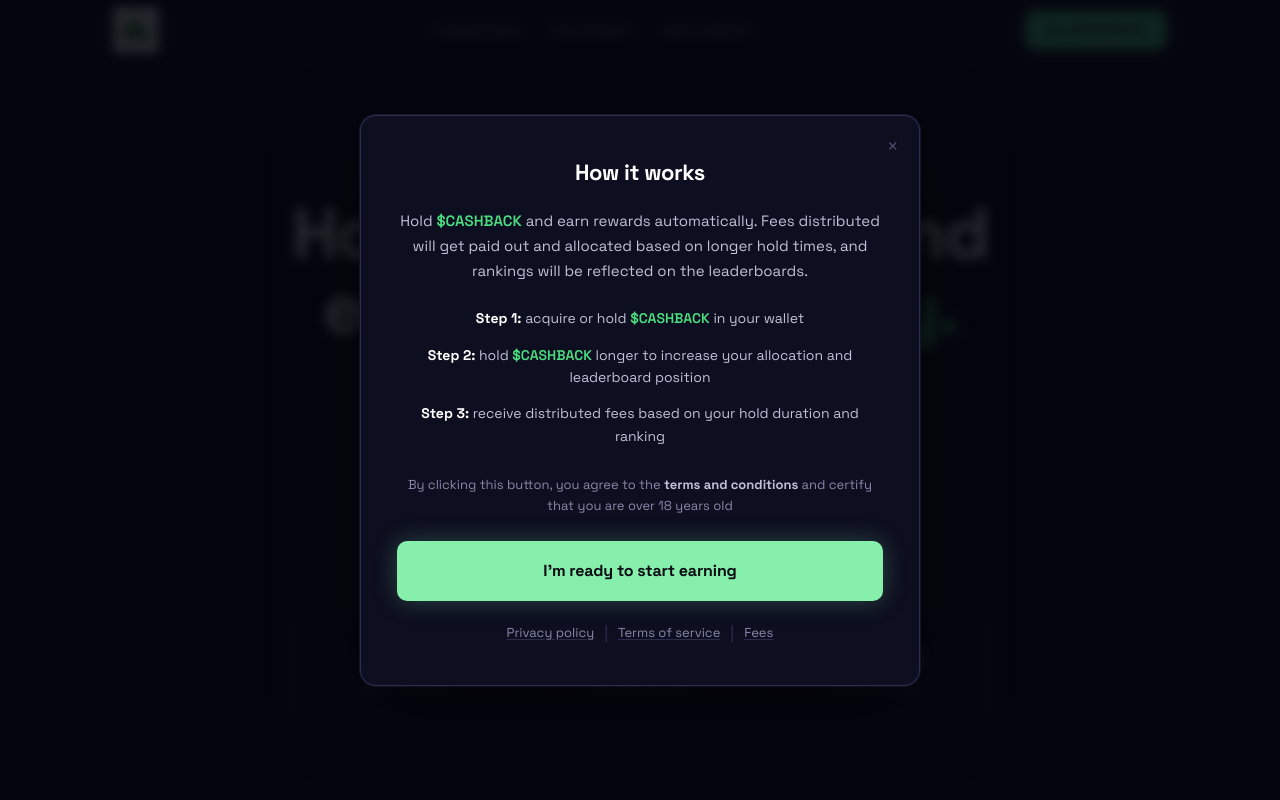
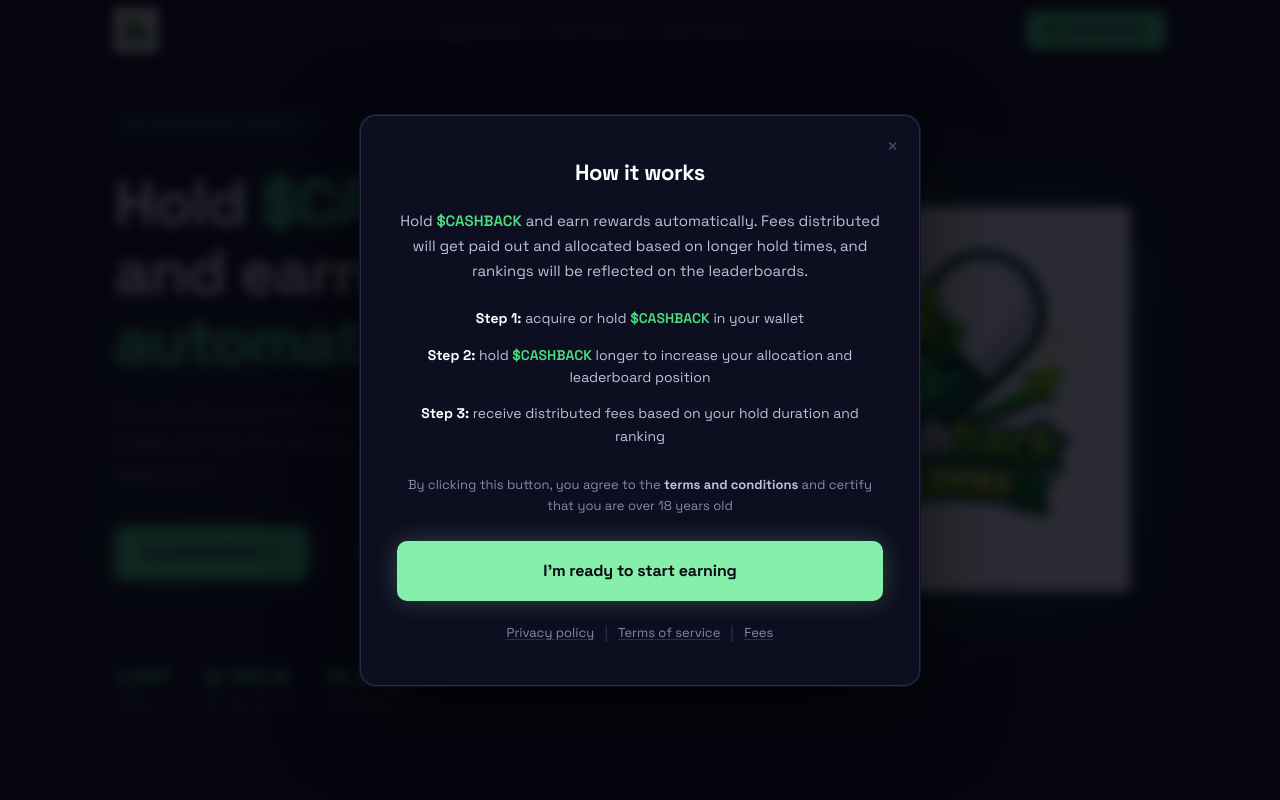
Before and after one commit to gwoppa365/cashback-holders, a Next.js app: page / in a window 1280 px wide. Shown: the top 800 px of the page. Built offline with nearby package versions, Linux system fonts and the light colour scheme.

Commit message:
Hero: big floating logo, two-column layout, stat badges, glow rings

```diff
--- a/app/globals.css
+++ b/app/globals.css
@@ -77,11 +77,13 @@ body {
 @keyframes float-3 { 0%,100%{transform:translateY(0) rotate(0deg)} 50%{transform:translateY(-22px) rotate(3deg)} }
 @keyframes float-4 { 0%,100%{transform:translateY(0) rotate(0deg)} 50%{transform:translateY(-11px) rotate(-7deg)} }
 @keyframes float-5 { 0%,100%{transform:translateY(0) rotate(0deg)} 50%{transform:translateY(-16px) rotate(5deg)} }
+@keyframes float-logo { 0%,100%{transform:translateY(0) rotate(-1deg)} 50%{transform:translateY(-20px) rotate(1deg)} }
 .float-1 { animation: float-1 6s ease-in-out infinite; }
 .float-2 { animation: float-2 7s ease-in-out infinite 0.5s; }
 .float-3 { animation: float-3 5.5s ease-in-out infinite 1s; }
 .float-4 { animation: float-4 8s ease-in-out infinite 1.5s; }
 .float-5 { animation: float-5 6.5s ease-in-out infinite 2s; }
+.float-logo { animation: float-logo 5s ease-in-out infinite; }
 
 /* Ping for live dot */
 @keyframes ping { 75%,100%{transform:scale(2);opacity:0} }
--- a/components/Hero.tsx
+++ b/components/Hero.tsx
@@ -4,53 +4,73 @@ export default function Hero() {
   return (
     <section style={{
       background: "var(--bg)",
-      paddingTop: 130,
-      paddingBottom: 100,
+      paddingTop: 100,
+      paddingBottom: 80,
       position: "relative",
       overflow: "hidden",
       minHeight: "100vh",
       display: "flex",
       alignItems: "center",
     }}>
-      {/* Background grid */}
+      {/* Background dot grid */}
       <div className="pattern-dots" style={{ position: "absolute", inset: 0, pointerEvents: "none" }} />
 
-      {/* Green glow orb */}
+      {/* Large green glow behind logo */}
       <div style={{
         position: "absolute",
-        top: "20%",
-        left: "50%",
-        transform: "translateX(-50%)",
-        width: 600,
-        height: 600,
-        background: "radial-gradient(circle, rgba(74,222,128,0.07) 0%, transparent 70%)",
+        top: "50%",
+        right: "5%",
+        transform: "translateY(-50%)",
+        width: 700,
+        height: 700,
+        background: "radial-gradient(circle, rgba(74,222,128,0.1) 0%, transparent 65%)",
         pointerEvents: "none",
       }} />
 
-      {/* Main content */}
-      <div style={{ maxWidth: 1100, margin: "0 auto", padding: "0 24px", position: "relative", zIndex: 10, textAlign: "center", width: "100%" }}>
+      {/* Subtle left glow */}
+      <div style={{
+        position: "absolute",
+        top: "30%",
+        left: "-10%",
+        width: 500,
+        height: 500,
+        background: "radial-gradient(circle, rgba(74,222,128,0.05) 0%, transparent 70%)",
+        pointerEvents: "none",
+      }} />
 
-        {/* Eyebrow pill */}
+      <div style={{
+        maxWidth: 1100,
+        margin: "0 auto",
+        padding: "0 24px",
+        position: "relative",
+        zIndex: 10,
+        width: "100%",
+        display: "flex",
+        alignItems: "center",
+        justifyContent: "space-between",
+        gap: 40,
+        flexWrap: "wrap",
+      }}>
+
+        {/* LEFT — Text content */}
+        <div style={{ flex: "1 1 460px", maxWidth: 560 }}>
+
+          {/* Live pill */}
           <div style={{
             display: "inline-flex",
             alignItems: "center",
             gap: 8,
             background: "rgba(74,222,128,0.08)",
-          border: "1px solid rgba(74,222,128,0.2)",
+            border: "1px solid rgba(74,222,128,0.25)",
             borderRadius: 100,
             padding: "6px 16px",
-          marginBottom: 32,
+            marginBottom: 28,
           }}>
             <span style={{ position: "relative", display: "inline-flex", width: 7, height: 7 }}>
-            <span className="animate-ping" style={{ position: "absolute", inset: 0, borderRadius: "50%", background: "#4ade80", opacity: 0.6 }} />
+              <span className="animate-ping" style={{ position: "absolute", inset: 0, borderRadius: "50%", background: "#4ade80", opacity: 0.7 }} />
               <span style={{ position: "relative", width: 7, height: 7, borderRadius: "50%", background: "#4ade80", display: "inline-block" }} />
             </span>
-          <span style={{
-            fontFamily: "var(--font-body)",
-            fontSize: 13,
-            fontWeight: 500,
-            color: "#4ade80",
-          }}>
+            <span style={{ fontFamily: "var(--font-body)", fontSize: 13, fontWeight: 500, color: "#4ade80" }}>
               Live on Solana · Pump.fun
             </span>
           </div>
@@ -59,41 +79,38 @@ export default function Hero() {
           <h1 style={{
             fontFamily: "var(--font-display)",
             fontWeight: 700,
-          fontSize: "clamp(38px, 6vw, 72px)",
-          lineHeight: 1.05,
+            fontSize: "clamp(36px, 5vw, 64px)",
+            lineHeight: 1.08,
             letterSpacing: "-0.03em",
             color: "#fff",
-          margin: "0 0 24px",
-          maxWidth: 800,
-          marginLeft: "auto",
-          marginRight: "auto",
+            margin: "0 0 22px",
           }}>
             Hold{" "}
-          <span style={{
-            color: "#4ade80",
-            textShadow: "0 0 40px rgba(74,222,128,0.4)",
-          }}>
+            <span style={{ color: "#4ade80", textShadow: "0 0 40px rgba(74,222,128,0.5)" }}>
               $CASHBACK
             </span>
-          {" "}and earn{" "}
-          <span style={{ color: "#4ade80", textShadow: "0 0 40px rgba(74,222,128,0.4)" }}>automatically.</span>
+            <br />
+            and earn{" "}
+            <span style={{ color: "#4ade80", textShadow: "0 0 40px rgba(74,222,128,0.5)" }}>
+              automatically.
+            </span>
           </h1>
 
           {/* Subtitle */}
           <p style={{
             fontFamily: "var(--font-body)",
-          fontSize: 18,
+            fontSize: 17,
             fontWeight: 400,
-          lineHeight: 1.7,
+            lineHeight: 1.75,
             color: "#8888aa",
-          maxWidth: 560,
-          margin: "0 auto 48px",
+            maxWidth: 480,
+            margin: "0 0 40px",
           }}>
             Fees distributed based on hold time and ranking. The longer you hold, the more you earn. Climb the leaderboard.
           </p>
 
           {/* CTA buttons */}
-        <div style={{ display: "flex", gap: 14, justifyContent: "center", flexWrap: "wrap" }}>
+          <div style={{ display: "flex", gap: 14, flexWrap: "wrap" }}>
             <a
               href="https://pump.fun"
               target="_blank"
@@ -103,23 +120,23 @@ export default function Hero() {
                 color: "#0a0a12",
                 fontWeight: 700,
                 fontSize: 15,
-              padding: "14px 28px",
+                padding: "14px 30px",
                 borderRadius: 10,
                 textDecoration: "none",
                 fontFamily: "var(--font-display)",
                 display: "inline-block",
-              boxShadow: "0 0 24px rgba(74,222,128,0.3)",
+                boxShadow: "0 0 28px rgba(74,222,128,0.35)",
                 transition: "background 0.15s, transform 0.1s, box-shadow 0.15s",
               }}
               onMouseEnter={(e) => {
                 (e.currentTarget as HTMLElement).style.background = "#86efac";
-              (e.currentTarget as HTMLElement).style.transform = "translateY(-1px)";
-              (e.currentTarget as HTMLElement).style.boxShadow = "0 0 32px rgba(74,222,128,0.45)";
+                (e.currentTarget as HTMLElement).style.transform = "translateY(-2px)";
+                (e.currentTarget as HTMLElement).style.boxShadow = "0 0 40px rgba(74,222,128,0.5)";
               }}
               onMouseLeave={(e) => {
                 (e.currentTarget as HTMLElement).style.background = "#4ade80";
                 (e.currentTarget as HTMLElement).style.transform = "translateY(0)";
-              (e.currentTarget as HTMLElement).style.boxShadow = "0 0 24px rgba(74,222,128,0.3)";
+                (e.currentTarget as HTMLElement).style.boxShadow = "0 0 28px rgba(74,222,128,0.35)";
               }}
             >
               Buy $CASHBACK ↗
@@ -131,7 +148,7 @@ export default function Hero() {
                 color: "#fff",
                 fontWeight: 600,
                 fontSize: 15,
-              padding: "14px 28px",
+                padding: "14px 30px",
                 borderRadius: 10,
                 textDecoration: "none",
                 fontFamily: "var(--font-display)",
@@ -141,7 +158,7 @@ export default function Hero() {
               }}
               onMouseEnter={(e) => {
                 (e.currentTarget as HTMLElement).style.borderColor = "#4ade80";
-              (e.currentTarget as HTMLElement).style.background = "rgba(74,222,128,0.05)";
+                (e.currentTarget as HTMLElement).style.background = "rgba(74,222,128,0.06)";
               }}
               onMouseLeave={(e) => {
                 (e.currentTarget as HTMLElement).style.borderColor = "#1e2040";
@@ -152,55 +169,118 @@ export default function Hero() {
             </a>
           </div>
 
-        {/* Stats strip */}
+          {/* Inline stats */}
           <div style={{
             display: "flex",
-          gap: 0,
-          justifyContent: "center",
-          marginTop: 80,
+            gap: 32,
+            marginTop: 52,
+            paddingTop: 32,
+            borderTop: "1px solid #1e2040",
             flexWrap: "wrap",
-          background: "var(--bg-card)",
-          border: "1px solid var(--border)",
-          borderRadius: 16,
-          overflow: "hidden",
-          maxWidth: 700,
-          marginLeft: "auto",
-          marginRight: "auto",
           }}>
             {[
-            { value: "1,247",    label: "Token Holders" },
+              { value: "1,247",    label: "Holders" },
               { value: "◎ 142.8", label: "SOL Distributed" },
               { value: "14 Days",  label: "Longest Hold" },
-          ].map((stat, i) => (
-            <div key={stat.label} style={{
-              flex: 1,
-              minWidth: 150,
-              textAlign: "center",
-              padding: "28px 20px",
-              borderRight: i < 2 ? "1px solid var(--border)" : "none",
-            }}>
-              <div style={{
-                fontFamily: "var(--font-display)",
-                fontWeight: 700,
-                fontSize: 28,
-                color: "#4ade80",
-                letterSpacing: "-0.02em",
-                lineHeight: 1,
-                marginBottom: 8,
-              }}>
+            ].map((stat) => (
+              <div key={stat.label}>
+                <div style={{ fontFamily: "var(--font-display)", fontWeight: 700, fontSize: 24, color: "#4ade80", letterSpacing: "-0.02em", lineHeight: 1, marginBottom: 6 }}>
                   {stat.value}
                 </div>
-              <div style={{
-                fontFamily: "var(--font-body)",
-                fontSize: 13,
-                color: "#8888aa",
-              }}>
+                <div style={{ fontFamily: "var(--font-body)", fontSize: 12, color: "#8888aa" }}>
                   {stat.label}
                 </div>
               </div>
             ))}
           </div>
         </div>
+
+        {/* RIGHT — Floating logo */}
+        <div style={{
+          flex: "1 1 360px",
+          display: "flex",
+          alignItems: "center",
+          justifyContent: "center",
+          position: "relative",
+        }}>
+          {/* Outer glow ring */}
+          <div style={{
+            position: "absolute",
+            width: 420,
+            height: 420,
+            borderRadius: "50%",
+            background: "radial-gradient(circle, rgba(74,222,128,0.12) 0%, transparent 70%)",
+            pointerEvents: "none",
+          }} />
+
+          {/* Rotating dashed ring */}
+          <div style={{
+            position: "absolute",
+            width: 380,
+            height: 380,
+            borderRadius: "50%",
+            border: "1px dashed rgba(74,222,128,0.15)",
+            animation: "orbit-spin 20s linear infinite",
+            pointerEvents: "none",
+          }} />
+
+          {/* Inner ring */}
+          <div style={{
+            position: "absolute",
+            width: 310,
+            height: 310,
+            borderRadius: "50%",
+            border: "1px solid rgba(74,222,128,0.08)",
+            pointerEvents: "none",
+          }} />
+
+          {/* The logo image — floating */}
+          <div className="float-logo" style={{ position: "relative", zIndex: 2 }}>
+            <img
+              src="/logo.png"
+              alt="$Cashback Holders"
+              style={{
+                width: "clamp(280px, 30vw, 420px)",
+                height: "auto",
+                objectFit: "contain",
+                filter: "drop-shadow(0 0 40px rgba(74,222,128,0.35)) drop-shadow(0 20px 60px rgba(0,0,0,0.5))",
+              }}
+            />
+          </div>
+
+          {/* Floating stat badges */}
+          <div style={{
+            position: "absolute",
+            top: "8%",
+            right: "2%",
+            background: "var(--bg-card)",
+            border: "1px solid rgba(74,222,128,0.25)",
+            borderRadius: 12,
+            padding: "10px 16px",
+            boxShadow: "0 8px 32px rgba(0,0,0,0.4)",
+            animation: "float-2 6s ease-in-out infinite",
+          }}>
+            <div style={{ fontFamily: "var(--font-mono)", fontSize: 13, fontWeight: 700, color: "#4ade80" }}>+14.2%</div>
+            <div style={{ fontFamily: "var(--font-body)", fontSize: 10, color: "#8888aa", marginTop: 2 }}>24h Change</div>
+          </div>
+
+          <div style={{
+            position: "absolute",
+            bottom: "10%",
+            left: "4%",
+            background: "var(--bg-card)",
+            border: "1px solid rgba(74,222,128,0.25)",
+            borderRadius: 12,
+            padding: "10px 16px",
+            boxShadow: "0 8px 32px rgba(0,0,0,0.4)",
+            animation: "float-4 7s ease-in-out infinite 1s",
+          }}>
+            <div style={{ fontFamily: "var(--font-mono)", fontSize: 13, fontWeight: 700, color: "#fbbf24" }}>◎ 142.8</div>
+            <div style={{ fontFamily: "var(--font-body)", fontSize: 10, color: "#8888aa", marginTop: 2 }}>SOL Earned</div>
+          </div>
+        </div>
+
+      </div>
     </section>
   );
 }
```
Lines whose indentation alone changed are shown as unchanged.
